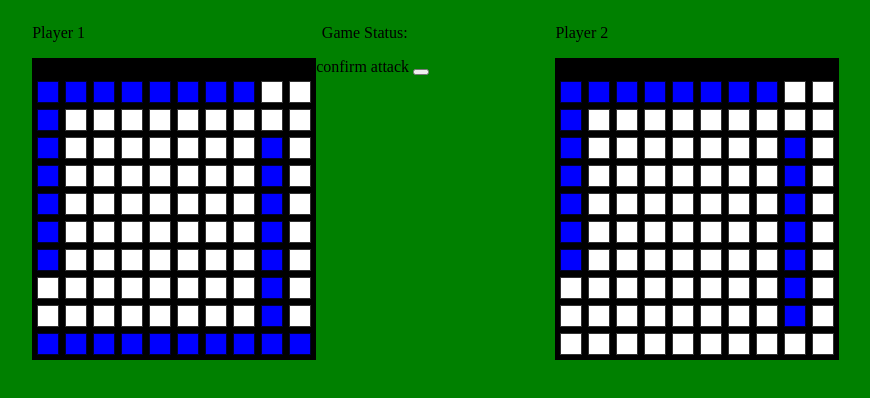
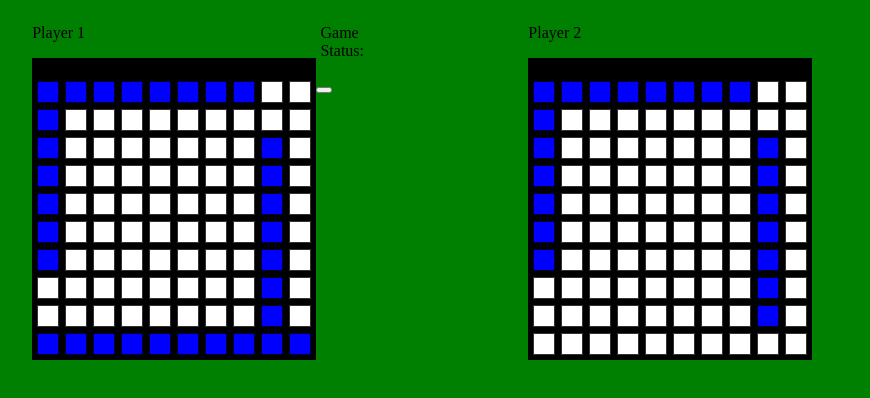
Before and after one commit to jackalot/O-Battleship, a website built with webpack: page dist/index.html in a window 1280 px wide. Shown: the whole page, without its empty margins (39-909 px from the left). Built offline with nearby package versions, Linux system fonts and the light colour scheme.

Commit message:
removed the label, the id on the button, and the comment about the id

```diff
--- a/dist/index.html
+++ b/dist/index.html
@@ -337,9 +337,7 @@
                  <!--This p will be used to say stuff like " player one, attack player 2" or
             or "player 2 place a ship"-->
                 <p class="gameStatus">Game Status: </p>
-                <label for="c-a-b">confirm attack</label>
-                <!--c-a-b is just confirmAttackBtn shortened-->
-                <button id="c-a-b"class="confirmAttackBtn"></button>
+                <button class="confirmAttackBtn"></button>
                </div>
             <div class="playerTwo">
                 <p>Player 2</p>
```
